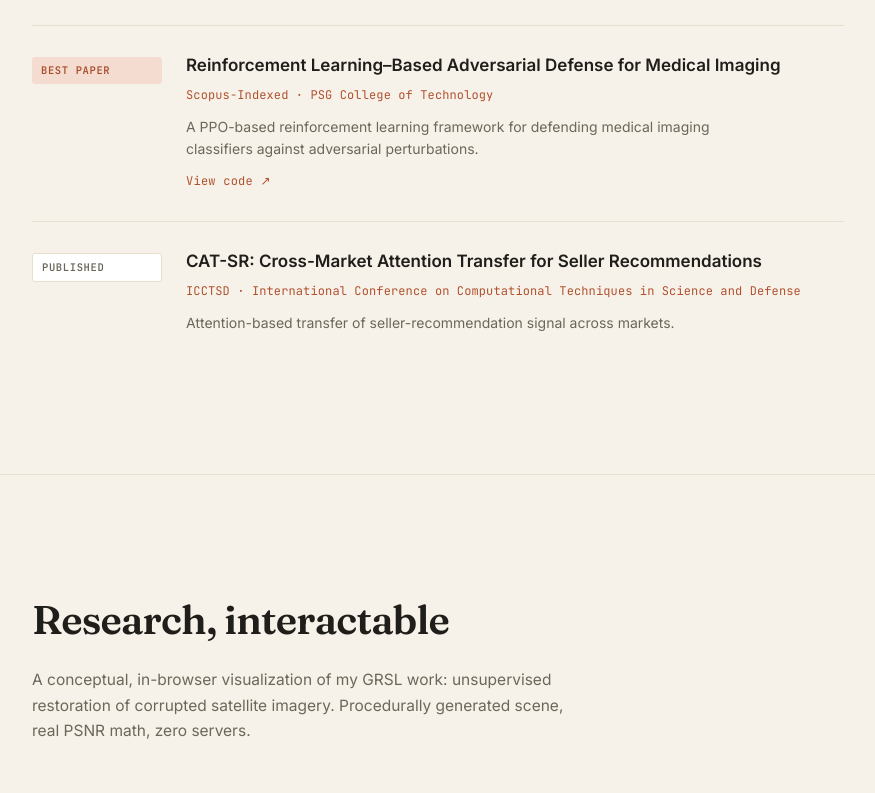
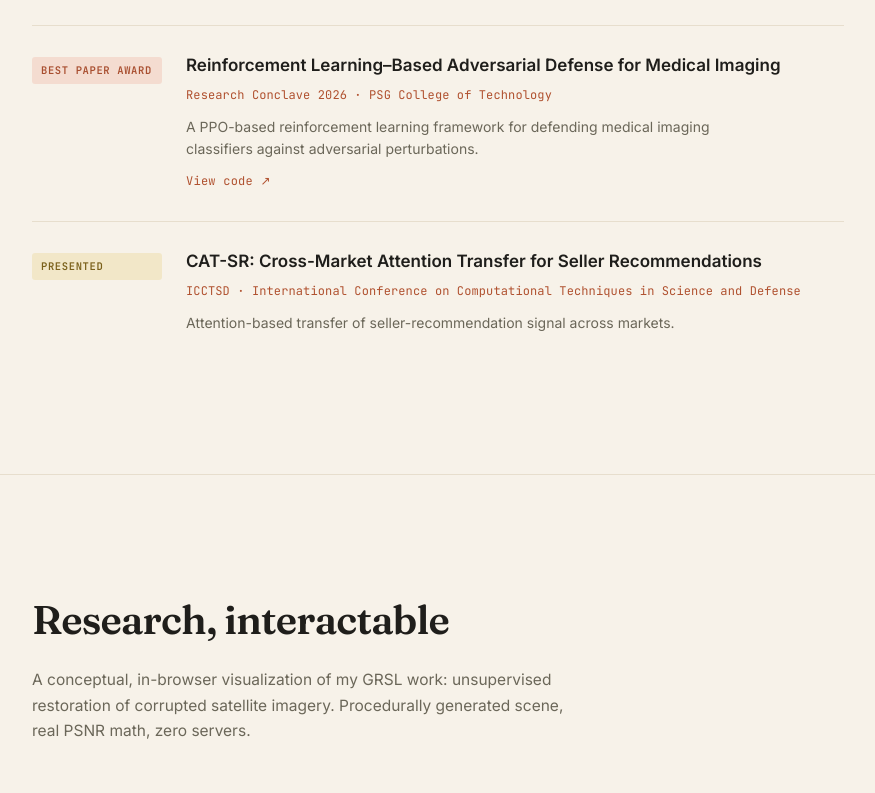
Before and after one commit to R1ch3rd/folio, a plain HTML site: page index.html in a window 1280 px wide. Shown: the part 1591-2384 px from the top of the page, without its empty margins (202-1077 px from the left). Drawn offline with nearby package versions, Linux system fonts and the light colour scheme.

Commit message:
Correct publication details: CAT-SR presented; RL paper Best Paper Award at Research Conclave 2026

```diff
--- a/index.html
+++ b/index.html
@@ -16,7 +16,7 @@
   <link rel="preconnect" href="https://fonts.gstatic.com" crossorigin>
   <link href="https://fonts.googleapis.com/css2?family=Fraunces:opsz,wght@9..144,300..900&family=Inter:wght@400;500;600&family=JetBrains+Mono:wght@400;500;600&display=swap" rel="stylesheet">
 
-  <link rel="stylesheet" href="css/style.css?v=13" />
+  <link rel="stylesheet" href="css/style.css?v=14" />
 </head>
 <body>
 
@@ -112,17 +112,17 @@
           </li>
 
           <li class="citation reveal-item">
-            <span class="citation-status status-award mono">BEST PAPER</span>
+            <span class="citation-status status-award mono">BEST PAPER AWARD</span>
             <div class="citation-body">
               <h3>Reinforcement Learning–Based Adversarial Defense for Medical Imaging</h3>
-              <p class="citation-meta mono">Scopus-Indexed · PSG College of Technology</p>
+              <p class="citation-meta mono">Research Conclave 2026 · PSG College of Technology</p>
               <p class="citation-desc">A PPO-based reinforcement learning framework for defending medical imaging classifiers against adversarial perturbations.</p>
               <a class="citation-code mono" href="https://github.com/R1ch3rd/DRLD" target="_blank" rel="noopener">View code ↗</a>
             </div>
           </li>
 
           <li class="citation reveal-item">
-            <span class="citation-status status-pub mono">PUBLISHED</span>
+            <span class="citation-status status-prep mono">PRESENTED</span>
             <div class="citation-body">
               <h3>CAT-SR: Cross-Market Attention Transfer for Seller Recommendations</h3>
               <p class="citation-meta mono">ICCTSD · International Conference on Computational Techniques in Science and Defense</p>
@@ -391,6 +391,6 @@
   <script src="https://cdn.jsdelivr.net/npm/gsap@3.12.5/dist/gsap.min.js"></script>
   <script src="https://cdn.jsdelivr.net/npm/gsap@3.12.5/dist/ScrollTrigger.min.js"></script>
   <script src="https://cdn.jsdelivr.net/npm/lenis@1.1.14/dist/lenis.min.js"></script>
-  <script src="js/main.js?v=13"></script>
+  <script src="js/main.js?v=14"></script>
 </body>
 </html>
```
